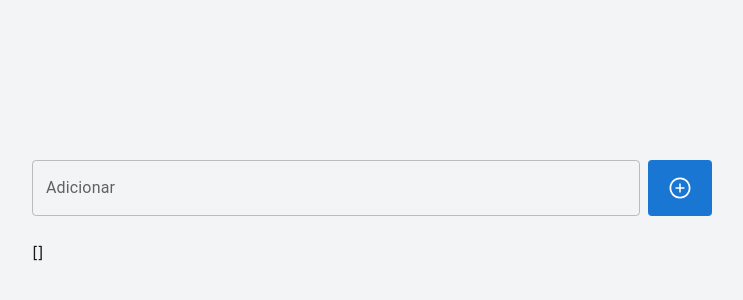
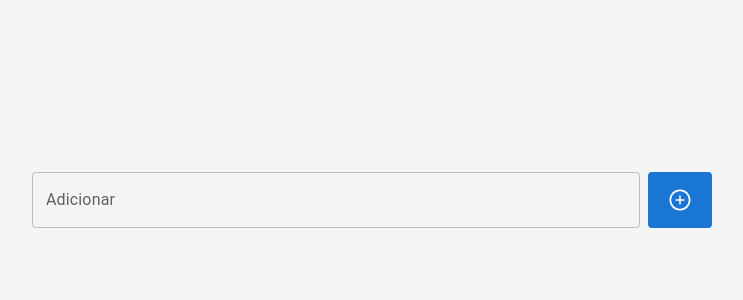
Before and after one commit to andradematheusdev/todo-list, a React (Vite) app: page / in a window 1280 px wide. Shown: the part 188-488 px from the top of the page, without its empty margins (268-1011 px from the left). Built offline with nearby package versions, Linux system fonts and the light colour scheme.

Commit message:
Fix: delete task

```diff
--- a/src/App.tsx
+++ b/src/App.tsx
@@ -49,9 +49,6 @@ function App() {
         <div>
           <TaskList data={ tasks } />
         </div>
-        <div>
-          [{tasks?.join(', ')}]
-        </div>
       </div>
     </div>
   );
--- a/src/components/TaskList.tsx
+++ b/src/components/TaskList.tsx
@@ -12,14 +12,16 @@ interface ITaskListProps {
 }
 
 const TaskList = ({ data }: ITaskListProps) => {
-  const {tasks, setTasks} = useContext(Context);
+  const { tasks, setTasks } = useContext(Context);
 
   function deleteTask(index: number) {
-    // ! NOT WORKING, NEED FIXING
-    // if(tasks){
-    //   const newArray = [...tasks.splice(index, 1)]
-    //   setTasks(newArray);
-    // }
+    if (tasks) {
+      setTasks(
+        () => {
+          return tasks.filter((v: string, i: number) => i !== index)
+        }
+      );
+    }
   }
 
   return (
```
